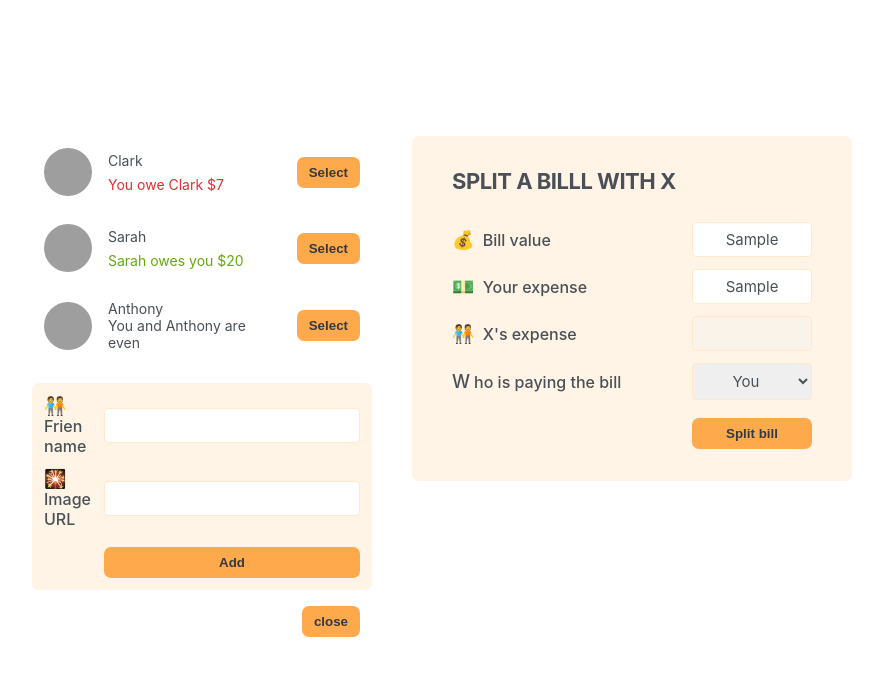
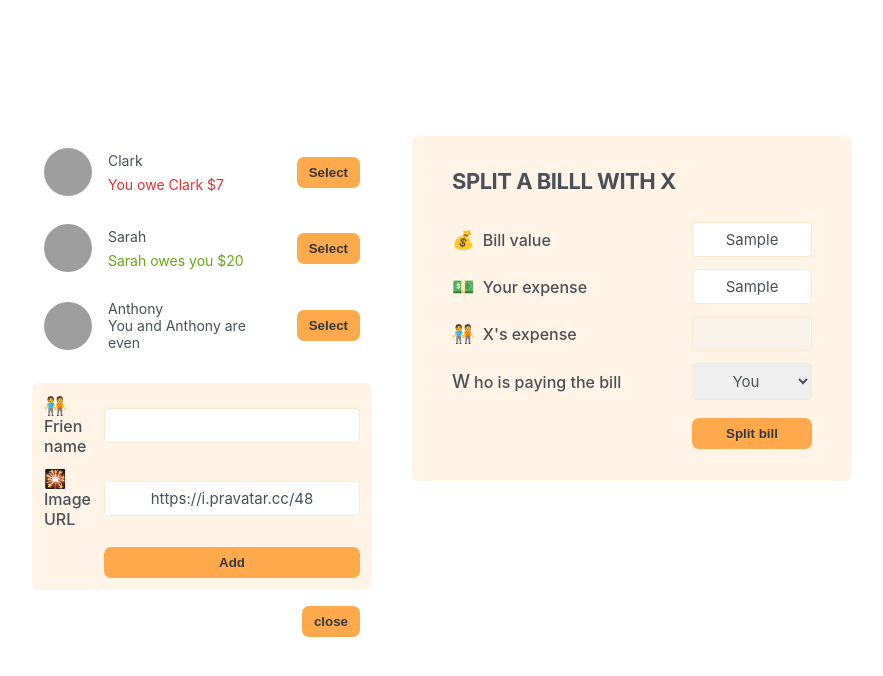
Before and after one commit to derwin9227/eat-n-split, a React (Vite) app: page / in a window 1280 px wide. Both pictures are taken after typing "Sample", "Sample" into the empty fields and a click on the button "Add friend". Shown: the top 676 px of the page, without its empty margins (198-1081 px from the left). Built offline with nearby package versions, Linux system fonts and the light colour scheme; grey boxes are pictures that could not be loaded.

Commit message:
working on form add friend

```diff
--- a/src/App.jsx
+++ b/src/App.jsx
@@ -10,17 +10,23 @@ function Button({ children, onClick }) {
 }
 
 export default function App() {
+  const [friends, setFriends] = useState(initialFriends);
   const [showAddFriendForm, setShowAddFriendForm] = useState(false);
 
   function handleShowAddFriend() {
     setShowAddFriendForm((show) => !show);
   }
 
+  function handleAddFriend(friend) {
+    setFriends((friends) => [...friends, friend]);
+    setShowAddFriendForm(false);
+  }
+
   return (
     <div className="app">
       <div className="sidebar">
-        <FriendList />
-        {showAddFriendForm && <FormAddFriend />}
+        <FriendList friends={friends} />
+        {showAddFriendForm && <FormAddFriend onAddFriends={handleAddFriend} />}
         <Button onClick={handleShowAddFriend}>
           {showAddFriendForm ? "close" : "Add friend"}
         </Button>
@@ -30,9 +36,7 @@ export default function App() {
   );
 }
 
-function FriendList() {
-  const friends = initialFriends;
-
+function FriendList({ friends }) {
   return (
     <ul>
       {friends.map((friend) => (
@@ -64,14 +68,44 @@ function Friend({ friend }) {
   );
 }
 
-function FormAddFriend() {
+function FormAddFriend({ onAddFriends }) {
+  const [name, setName] = useState("");
+  const [image, setImage] = useState("https://i.pravatar.cc/48");
+
+  function handelSubmit(e) {
+    e.preventDefault();
+
+    if (!name || !image) {
+      return;
+    }
+
+    const id = crypto.randomUUID();
+    const newFriend = {
+      id,
+      name,
+      image: `${image}?u=${id}`,
+      balance: 0,
+    };
+    onAddFriends(newFriend);
+    setName("");
+    setImage("https://i.pravatar.cc/48");
+  }
+
   return (
-    <form className="form-add-friend">
+    <form className="form-add-friend" onSubmit={handelSubmit}>
       <label>🧑‍🤝‍🧑Frien name</label>
-      <input type="text" />
+      <input
+        type="text"
+        value={name}
+        onChange={(e) => setName(e.target.value)}
+      />
 
       <label>🎇Image URL</label>
-      <input type="text" />
+      <input
+        type="text"
+        value={image}
+        onChange={(e) => setImage(e.target.value)}
+      />
 
       <Button>Add</Button>
     </form>
```
